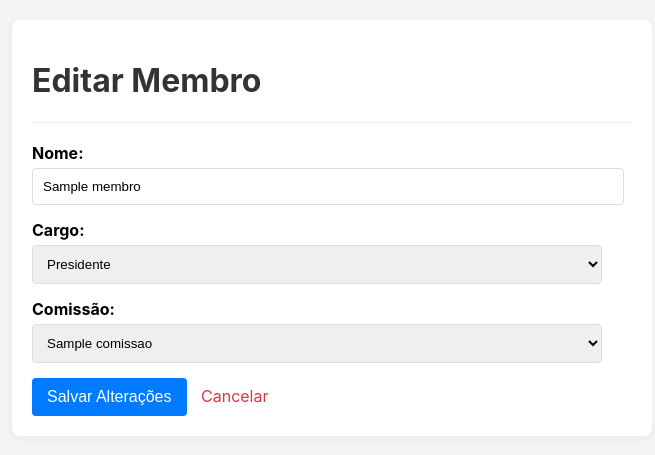
After one commit to VitorHugoGH/cameraDigital, a Flask app: template templates/editar_membro.html in a window 1280 px wide. The commit adds this page. Shown: the top 455 px of the page, without its empty margins (308-963 px from the left). Run offline with Flask 3, Linux system fonts and the light colour scheme; the template is opened without the code that fills it: most values are stand-ins (such as "Sample title", 1, 10 or a date in 2020); parts of the project's set-up code (start-up, migrations or seed data) failed here and were passed over.

Commit message:
Feat: Implementa CRUD completo para gerenciamento de membros

```diff
--- a/app.py
+++ b/app.py
@@ -175,7 +175,7 @@ def gerar_docx_final(form_data, pdf_filename):
         contexto = {
             "{{TIPO_PROJETO}}": form_data.get("tipo_projeto"),
             "{{NUMERO_PROJETO}}": form_data.get("numero_projeto"),
-            "{{DATA_PROJETO}}": form_data.get("data_projeto"),
+            "{{DATA_PROJETO}}": form_data.get("data_projeto", "").upper(),
             "{{EMENTA}}": form_data.get("ementa"),
             "{{AUTORIA}}": form_data.get("autoria"),
             "{{DATA_PROTOCOLO}}": datetime.strptime(form_data.get("data_protocolo"), '%Y-%m-%d').strftime('%d/%m/%Y'),
@@ -279,6 +279,95 @@ def gerar():
 def download(filename):
     return send_from_directory(app.config['GENERATED_FOLDER'], filename, as_attachment=True)
 
+@app.route('/adicionar_membro', methods=['POST'])
+def adicionar_membro():
+    try:
+        nome = request.form['nome']
+        cargo = request.form['cargo']
+        comissao_id = request.form['comissao_id']
+
+        db = get_db()
+        db.execute('INSERT INTO membros (nome, cargo, comissao_id) VALUES (?, ?, ?)',
+                   (nome, cargo, comissao_id))
+        db.commit()
+        db.close()
+        flash(f'Membro "{nome}" adicionado com sucesso!')
+    except Exception as e:
+        flash(f'Erro ao adicionar membro: {e}')
+    return redirect(url_for('gerenciar'))
+
+@app.route('/deletar_membro', methods=['POST'])
+def deletar_membro():
+    try:
+        membro_id = request.form['membro_id']
+
+        db = get_db()
+        # Pega o nome para a mensagem flash ANTES de deletar
+        nome_membro = db.execute('SELECT nome FROM membros WHERE id = ?', (membro_id,)).fetchone()['nome']
+
+        db.execute('DELETE FROM membros WHERE id = ?', (membro_id,))
+        db.commit()
+        db.close()
+        flash(f'Membro "{nome_membro}" removido com sucesso!')
+    except Exception as e:
+        flash(f'Erro ao remover membro: {e}')
+    return redirect(url_for('gerenciar'))
+
+@app.route('/editar_membro/<int:membro_id>', methods=['GET'])
+def editar_membro(membro_id):
+    """Exibe o formulário de edição para um membro específico."""
+    db = get_db()
+    membro = db.execute('SELECT * FROM membros WHERE id = ?', (membro_id,)).fetchone()
+    comissoes = db.execute('SELECT * FROM comissoes ORDER BY nome').fetchall()
+    db.close()
+
+    if membro is None:
+        flash('Membro não encontrado.')
+        return redirect(url_for('gerenciar'))
+
+    return render_template('editar_membro.html', membro=membro, comissoes=comissoes)
+
+@app.route('/atualizar_membro', methods=['POST'])
+def atualizar_membro():
+    """Processa a atualização dos dados do membro."""
+    try:
+        membro_id = request.form['membro_id']
+        nome = request.form['nome']
+        cargo = request.form['cargo']
+        comissao_id = request.form['comissao_id']
+
+        db = get_db()
+        db.execute('UPDATE membros SET nome = ?, cargo = ?, comissao_id = ? WHERE id = ?',
+                   (nome, cargo, comissao_id, membro_id))
+        db.commit()
+        db.close()
+        flash(f'Dados do membro "{nome}" atualizados com sucesso!')
+    except Exception as e:
+        flash(f'Erro ao atualizar membro: {e}')
+
+    return redirect(url_for('gerenciar'))
+
+@app.route('/gerenciar')
+def gerenciar():
+    db = get_db()
+    comissoes = db.execute('SELECT * FROM comissoes ORDER BY nome').fetchall()
+
+    # Vamos buscar os membros e agrupá-los por comissão
+    membros_por_comissao = {}
+    for comissao in comissoes:
+        membros = db.execute(
+            'SELECT * FROM membros WHERE comissao_id = ? ORDER BY nome',
+            (comissao['id'],)
+        ).fetchall()
+        membros_por_comissao[comissao['id']] = membros
+
+    db.close()
+    return render_template(
+        'gerenciar.html',
+        comissoes=comissoes,
+        membros_por_comissao=membros_por_comissao
+    )
+
 @app.cli.command('init-db')
 def init_db_command():
     """Limpa os dados existentes e cria novas tabelas com dados padrão."""
--- /dev/null
+++ b/templates/editar_membro.html
@@ -0,0 +1,85 @@
+<!DOCTYPE html>
+<html lang="pt-br">
+<head>
+    <meta charset="UTF-8">
+    <title>Editar Membro</title>
+    <style>
+        body { font-family: -apple-system, BlinkMacSystemFont, "Segoe UI", Roboto, "Helvetica Neue", Arial, sans-serif; margin: 0; padding: 0; background-color: #f4f4f4; }
+        .container { width: 90%; max-width: 600px; margin: 20px auto; background: #fff; padding: 20px; border-radius: 8px; box-shadow: 0 2px 10px rgba(0,0,0,0.05); }
+        h1 { color: #333; }
+        a { color: #007bff; text-decoration: none; }
+        a:hover { text-decoration: underline; }
+
+        .form-editar {
+            margin-top: 20px;
+        }
+        .form-editar .form-group {
+            margin-bottom: 15px;
+        }
+        .form-editar label {
+            display: block; /* Mudei para block */
+            margin-bottom: 5px;
+            font-weight: bold;
+        }
+        .form-editar input[type='text'], .form-editar select {
+            padding: 10px;
+            border: 1px solid #ddd;
+            border-radius: 4px;
+            width: 95%; /* Ocupa a largura total */
+        }
+        .form-editar input[type='submit'] {
+            background-color: #007bff;
+            color: white;
+            padding: 10px 15px;
+            border: none;
+            border-radius: 4px;
+            cursor: pointer;
+            font-size: 1em;
+        }
+        .form-editar .btn-cancelar {
+            display: inline-block;
+            margin-left: 10px;
+            color: #dc3545;
+        }
+    </style>
+</head>
+<body>
+    <div class="container">
+        <h1>Editar Membro</h1>
+        <hr style="border: 0; border-top: 1px solid #eee; margin: 20px 0;">
+
+        <form action="{{ url_for('atualizar_membro') }}" method="POST" class="form-editar">
+            <input type="hidden" name="membro_id" value="{{ membro.id }}">
+
+            <div class="form-group">
+                <label for="nome">Nome:</label>
+                <input type="text" name="nome" id="nome" value="{{ membro.nome }}" required>
+            </div>
+
+            <div class="form-group">
+                <label for="cargo">Cargo:</label>
+                <select name="cargo" id="cargo" required>
+                    <option value="Presidente" {% if membro.cargo == 'Presidente' %}selected{% endif %}>Presidente</option>
+                    <option value="Vice-Presidente" {% if membro.cargo == 'Vice-Presidente' %}selected{% endif %}>Vice-Presidente</option>
+                    <option value="Membro" {% if membro.cargo == 'Membro' %}selected{% endif %}>Membro</option>
+                </select>
+            </div>
+
+            <div class="form-group">
+                <label for="comissao_id">Comissão:</label>
+                <select name="comissao_id" id="comissao_id" required>
+                    {% for comissao in comissoes %}
+                        <option value="{{ comissao.id }}" {% if membro.comissao_id == comissao.id %}selected{% endif %}>
+                            {{ comissao.nome }}
+                        </option>
+                    {% endfor %}
+                </select>
+            </div>
+
+            <input type="submit" value="Salvar Alterações">
+            <a href="{{ url_for('gerenciar') }}" class="btn-cancelar">Cancelar</a>
+        </form>
+
+    </div>
+</body>
+</html>
```
Also changed, not shown: templates/gerenciar.html (added, +222 -0 lines), templates/index.html (+12 -4 lines).
